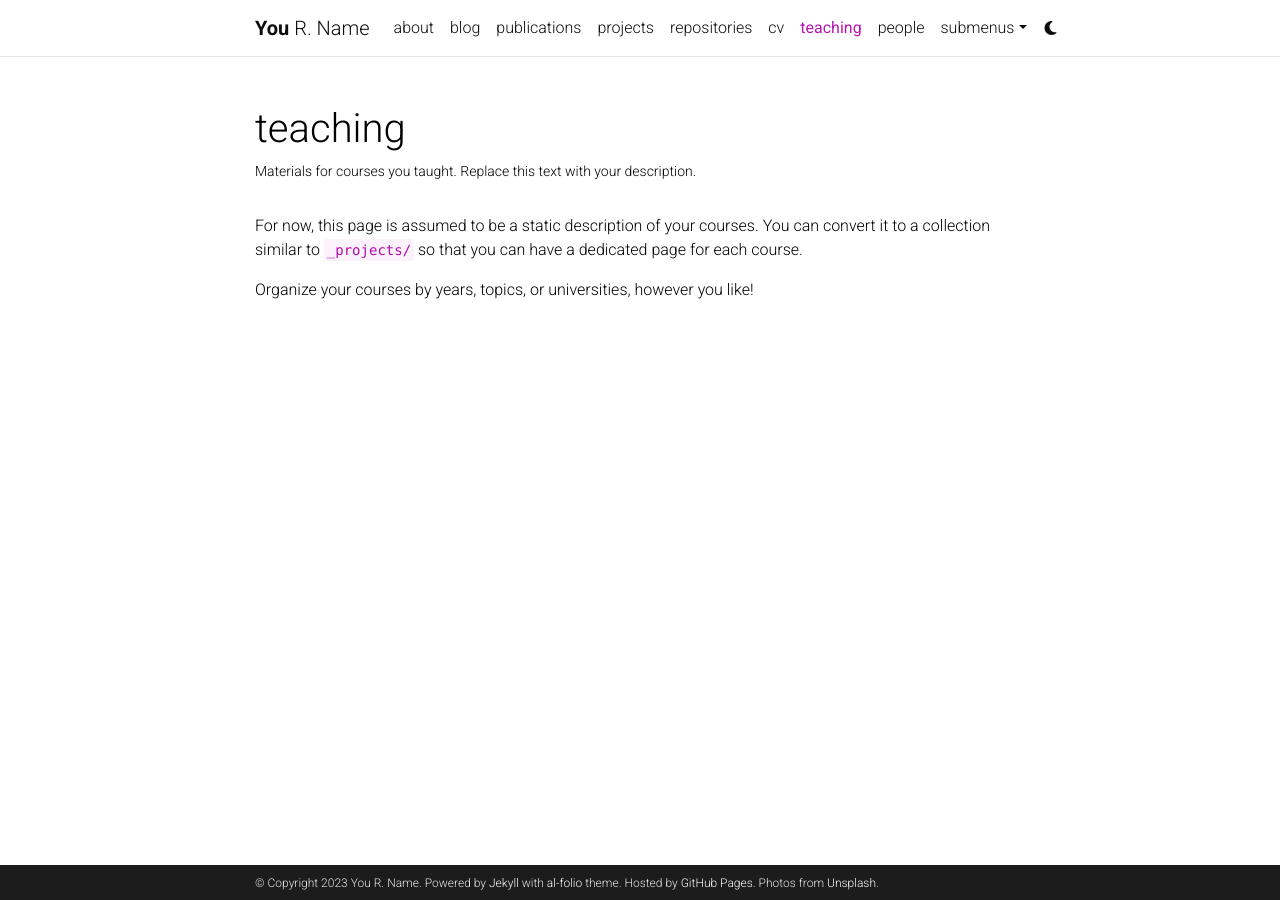
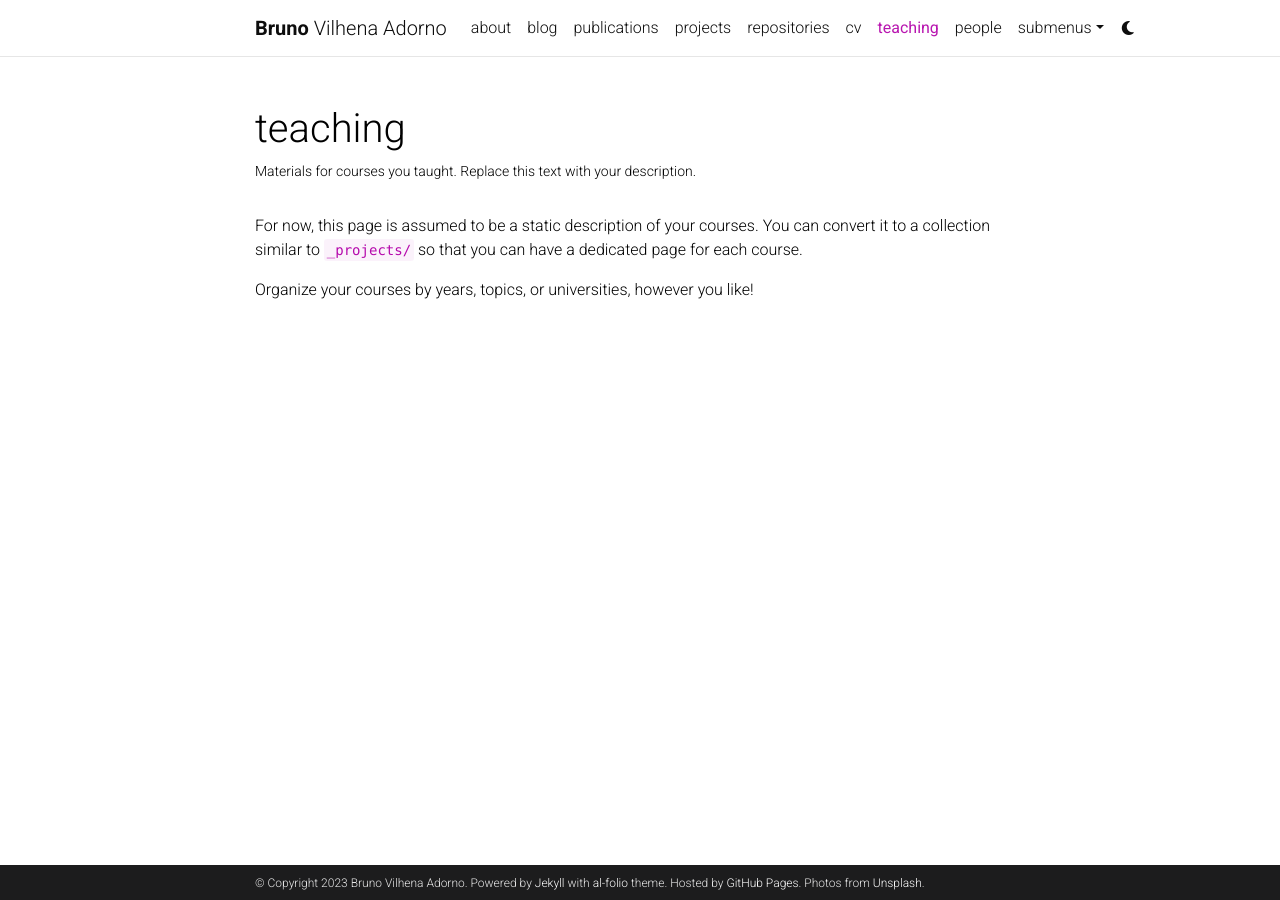
Before and after one commit to bvadorno/bvadorno.github.io, a Jekyll site: the page built from _pages/teaching.md, in a window 1280 px wide. Built offline with Jekyll 4.4.1, drawn with Linux system fonts in a browser that asks for light colours; comment, search, counter and statistics services are not loaded; a style sheet for code colours, icons or effects is not loaded.

Commit message:
Initial website configuration.

```diff
--- a/_config.yml
+++ b/_config.yml
@@ -3,10 +3,10 @@
 # -----------------------------------------------------------------------------
 
 title: blank # the website title (if blank, full name will be used instead)
-first_name: You
-middle_name: R.
-last_name: Name
-email: you@example.com
+first_name: Bruno
+middle_name: Vilhena
+last_name: Adorno
+email: bruno.adorno@manchester.ac.uk
 description: > # the ">" symbol means to ignore newlines until "footer_text:"
   A simple, whitespace theme for academics. Based on [*folio](https://github.com/bogoli/-folio) design.
 footer_text: >
@@ -18,8 +18,8 @@
 lang: en # the language of your site (for example: en, fr, cn, ru, etc.)
 icon: ⚛️  # the emoji used as the favicon (alternatively, provide image name in /assets/img/)
 
-url: https://alshedivat.github.io # the base hostname & protocol for your site
-baseurl: /al-folio # the subpath of your site, e.g. /blog/
+url: https://bvadorno.github.io # the base hostname & protocol for your site
+baseurl:  # the subpath of your site, e.g. /blog/
 last_updated: false # set to true if you want to display last updated in the footer
 impressum_path:  # set to path to include impressum link in the footer, use the same path as permalink in a page, helps to conform with EU GDPR
 
```
